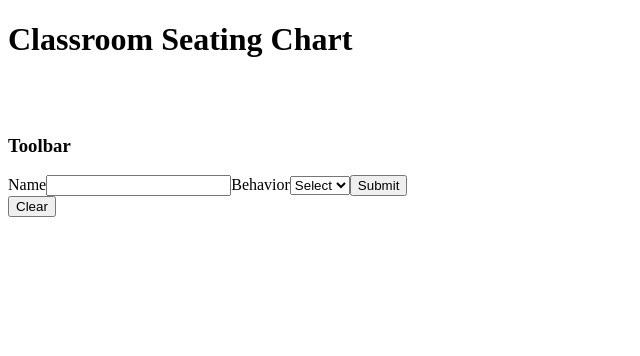
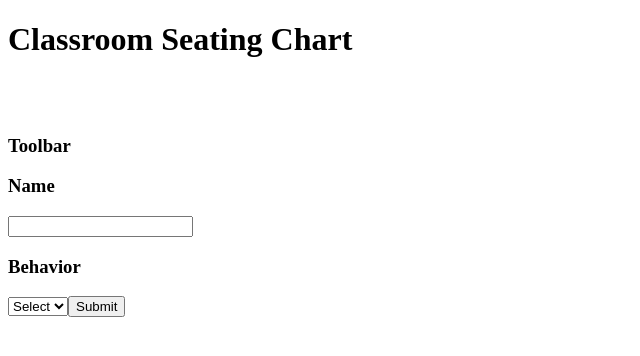
Before and after one commit to nathanielfoss11/classroom-seating-chart, a React (Create React App) app in the folder client/: page / in a window 1280 px wide. Shown: the top 356 px of the page, without its empty margins (0-640 px from the left). Built offline with nearby package versions, Linux system fonts and the light colour scheme; the HTML template or start-up script is replaced by a standard one.

Commit message:
Cleaned up toolbar and added styling to student desks to show a border color based on their behavior

```diff
--- a/client/src/components/ClassroomLayout.jsx
+++ b/client/src/components/ClassroomLayout.jsx
@@ -40,9 +40,10 @@ class ClassroomLayout extends React.Component {
               <h3>Toolbar</h3>
             </Col>
             <Col>
-              Name
+              <Row>
+                <h3>Name</h3>
                 <input name='name' step={1} value={this.state.name} id='count' type='text' onChange={this.handleChange} />
-              Behavior
+                <h3>Behavior</h3>
                 <select name='rating' value={this.state.rating} onChange={this.handleChange}>
                   <option value='0'>Select</option>
                   <option value='1'>1</option>
@@ -52,10 +53,11 @@ class ClassroomLayout extends React.Component {
                   <option value='5'>5</option>
                 </select>
                 <input type='submit' onClick={this.handleClick} />
+              </Row>
             </Col>
-            <Col xl={1}>
+            {/* <Col xl={1}>
               <Button onClick={this.handleClick}id='clearCount'>Clear</Button>
-            </Col>
+            </Col> */}
           </Row>
           <Row id='classroom-layout'>
             {this.state.count}
--- a/client/src/components/Desk.jsx
+++ b/client/src/components/Desk.jsx
@@ -1,5 +1,5 @@
-import { BiRectangle } from 'react-icons/bi';
 import React from 'react';
+import Draggable from 'react-draggable';
 
 class Desk extends React.Component {
   constructor(props) {
@@ -14,18 +14,31 @@ class Desk extends React.Component {
     let color = '';
     let rating = this.state.rating;
     if(rating === '1') {
-      color = 'one'
+      color = 'one';
     } else if (rating === '2') {
-      color = 'two'
+      color = 'two';
     } else if (rating === '3') {
-      color = 'three'
+      color = 'three';
     } else if (rating === '4') {
-      color = 'four'
+      color = 'four';
     } else if (rating === '5') {
-      color = 'five'
+      color = 'five';
     }
     return (
-    <h1 id='desk' className={color}>{this.state.name}</h1>
+      <Draggable
+      axis="x"
+      handle=".handle"
+      defaultPosition={{x: 0, y: 0}}
+      position={null}
+      grid={[25, 25]}
+      scale={1}
+      onStart={this.handleStart}
+      onDrag={this.handleDrag}
+      onStop={this.handleStop}>
+        <div>
+          <h1 id='desk' draggable="true" className={color}>{this.state.name}</h1>
+        </div>
+    </Draggable>
   )
   }
 }
--- a/package.json
+++ b/package.json
@@ -23,6 +23,7 @@
     "react": "^17.0.1",
     "react-bootstrap": "^1.4.3",
     "react-dom": "^17.0.1",
+    "react-draggable": "^4.4.3",
     "react-icons": "^4.1.0"
   },
   "devDependencies": {
```
Also changed, not shown: 3 other files (tests, documents, lock files or other folders). Lines whose indentation alone changed are shown as unchanged.
